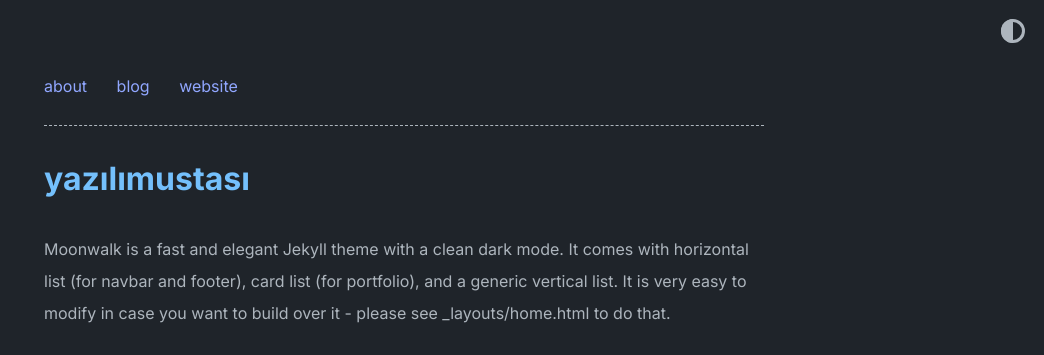
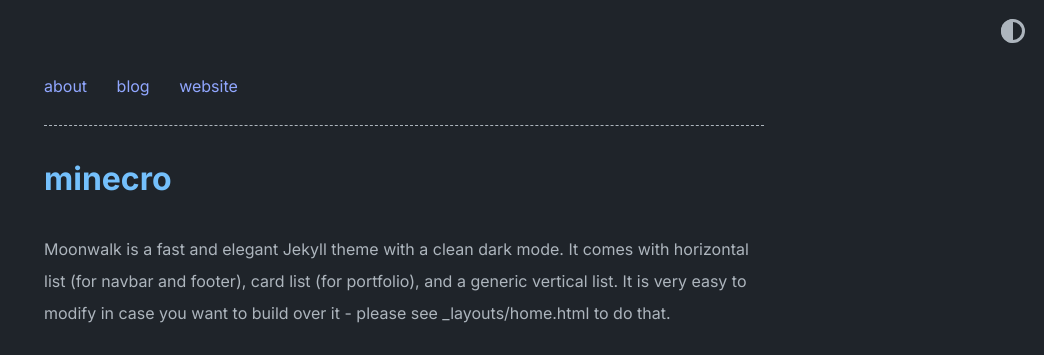
Before and after one commit to Zerooder/zerooder.github.io, a Jekyll site: the page built from index.md, in a window 1280 px wide. Shown: the top 355 px of the page, without its empty margins (236-1280 px from the left). Built offline with Jekyll 4.4.1, drawn with Linux system fonts in a browser that asks for light colours.

Commit message:
Update _config.yml

```diff
--- a/_config.yml
+++ b/_config.yml
@@ -1,4 +1,4 @@
-title: yazılımustası
+title: minecro
 author: Abhinav Saxena
 url: https://www.minecro.com/moonwalk # root address of the site
 description: > # description of the site (multiple lines allowed)
```
